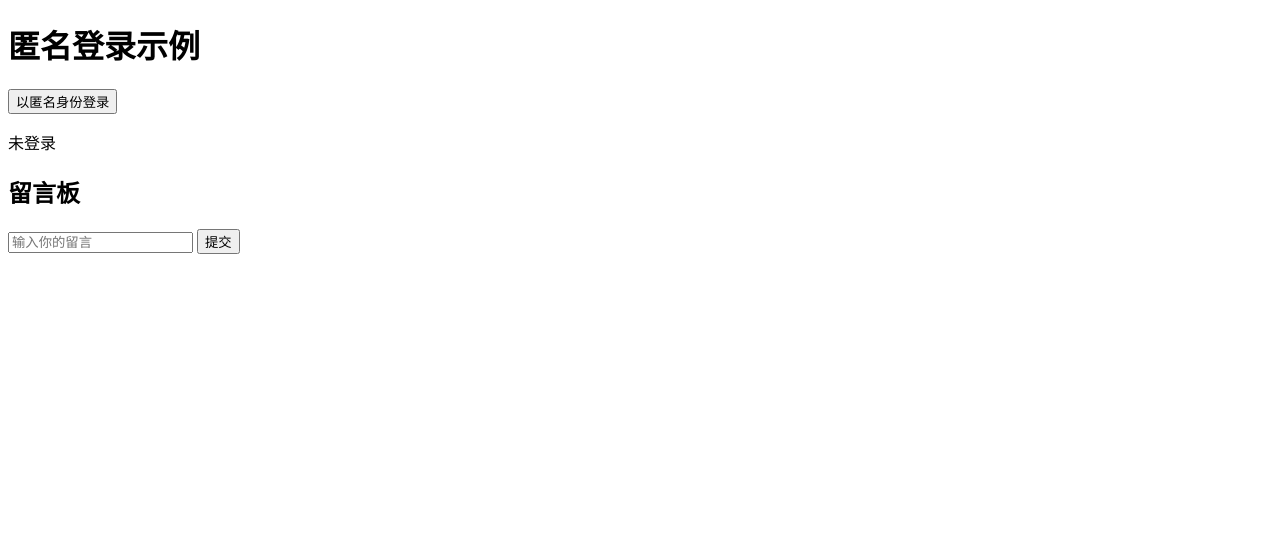
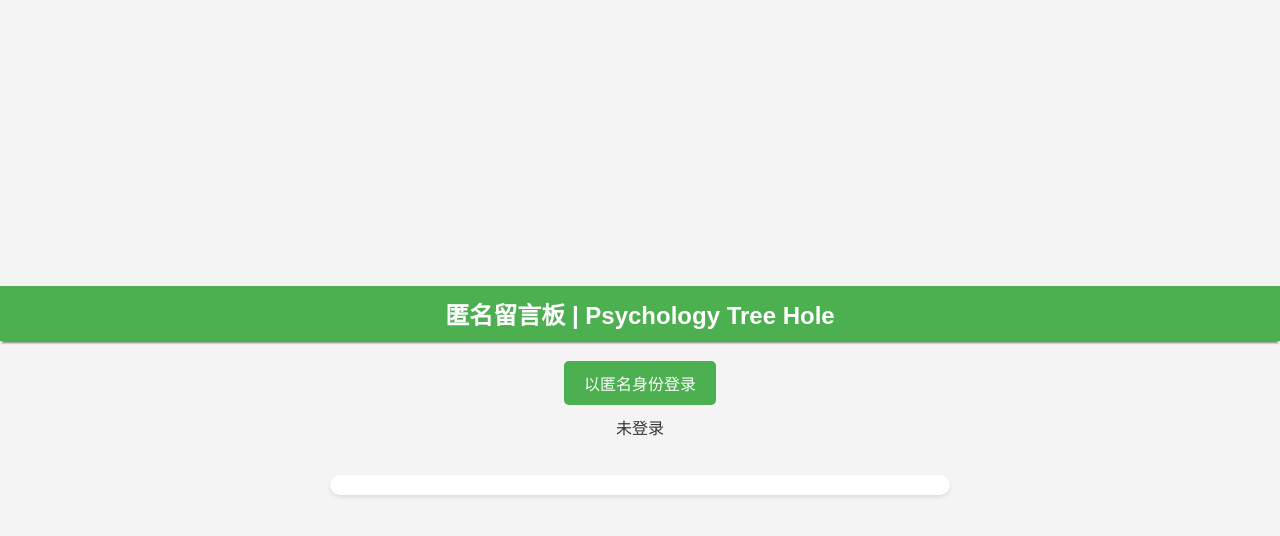
Before and after one commit to FOOKYUENMA/psyfookyuen, a plain HTML site: page index.html in a window 1280 px wide. Drawn offline with Linux system fonts and the light colour scheme; no server answers.

Commit message:
Update index.html

```diff
--- a/index.html
+++ b/index.html
@@ -3,7 +3,7 @@
 <head>
     <meta charset="UTF-8">
     <meta name="viewport" content="width=device-width, initial-scale=1.0">
-    <title>匿名登录示例</title>
+    <title>匿名留言板 | Psychology Tree Hole</title>
     <script type="module">
         // Import the functions you need from the SDKs you need
         import { initializeApp } from "https://www.gstatic.com/firebasejs/10.13.0/firebase-app.js";
@@ -19,8 +19,8 @@
             projectId: "psyfookyuen",
             storageBucket: "psyfookyuen.appspot.com",
             messagingSenderId: "569638942261",
-            appId: "1:569638942261:web:d966920c0984b11138637c",
-            measurementId: "G-7V252NYNTW"
+            appId: "1:569638942261:web:fdfdf15685295a9f38637c",
+            measurementId: "G-462C1MM5QQ"
         };
 
         // Initialize Firebase
@@ -35,10 +35,12 @@
                 .then(() => {
                     console.log("用户以匿名身份登录成功");
                     document.getElementById("loginStatus").textContent = "匿名登录成功";
+                    document.getElementById("loginButton").style.display = "none"; // 隐藏登录按钮
+                    document.getElementById("messageForm").style.display = "block"; // 显示留言表单
                 })
                 .catch((error) => {
                     console.error("匿名登录失败", error);
-                    document.getElementById("loginStatus").textContent = "匿名登录失败";
+                    document.getElementById("loginStatus").textContent = "匿名登录失败，请重试。";
                 });
         }
 
@@ -75,6 +77,10 @@
         // Save a new message
         function addMessage() {
             const userText = document.getElementById('userText').value;
+            if (userText.trim() === '') {
+                alert("请输入留言内容");
+                return;
+            }
             const userId = auth.currentUser ? auth.currentUser.uid : 'unknown';
             set(ref(database, 'messages/' + Date.now()), {
                 text: userText,
@@ -90,15 +96,115 @@
             displayMessages();
         };
     </script>
+    <style>
+        body {
+            font-family: Arial, sans-serif;
+            background-color: #f4f4f4;
+            margin: 0;
+            padding: 0;
+            display: flex;
+            flex-direction: column;
+            align-items: center;
+            justify-content: center;
+            height: 100vh;
+            text-align: center;
+        }
+
+        header {
+            background-color: #4CAF50;
+            color: white;
+            padding: 10px 0;
+            width: 100%;
+            box-shadow: 0 4px 2px -2px gray;
+        }
+
+        h1 {
+            margin: 0;
+            font-size: 24px;
+        }
+
+        #loginButton {
+            margin-top: 20px;
+            padding: 10px 20px;
+            font-size: 16px;
+            background-color: #4CAF50;
+            color: white;
+            border: none;
+            border-radius: 5px;
+            cursor: pointer;
+        }
+
+        #loginButton:hover {
+            background-color: #45a049;
+        }
+
+        #loginStatus {
+            margin-top: 10px;
+            font-size: 16px;
+            color: #333;
+        }
+
+        #messageForm {
+            display: none;
+            margin-top: 20px;
+        }
+
+        #userText {
+            width: 80%;
+            padding: 10px;
+            margin: 10px 0;
+            border: 1px solid #ccc;
+            border-radius: 5px;
+            font-size: 16px;
+        }
+
+        #submitButton {
+            padding: 10px 20px;
+            font-size: 16px;
+            background-color: #4CAF50;
+            color: white;
+            border: none;
+            border-radius: 5px;
+            cursor: pointer;
+        }
+
+        #submitButton:hover {
+            background-color: #45a049;
+        }
+
+        #messages {
+            width: 80%;
+            max-width: 600px;
+            margin: 20px auto;
+            padding: 10px;
+            background-color: white;
+            border-radius: 10px;
+            box-shadow: 0 2px 4px rgba(0,0,0,0.1);
+            text-align: left;
+            max-height: 300px;
+            overflow-y: auto;
+        }
+
+        #messages p {
+            margin: 10px 0;
+            padding: 10px;
+            background-color: #f9f9f9;
+            border-radius: 5px;
+            box-shadow: 0 1px 2px rgba(0,0,0,0.1);
+        }
+    </style>
 </head>
 <body>
-    <h1>匿名登录示例</h1>
-    <button onclick="anonymousLogin()">以匿名身份登录</button>
+    <header>
+        <h1>匿名留言板 | Psychology Tree Hole</h1>
+    </header>
+    <button id="loginButton" onclick="anonymousLogin()">以匿名身份登录</button>
     <p id="loginStatus">未登录</p>
 
-    <h2>留言板</h2>
-    <input type="text" id="userText" placeholder="输入你的留言">
-    <button onclick="addMessage()">提交</button>
+    <div id="messageForm">
+        <input type="text" id="userText" placeholder="输入你的留言">
+        <button id="submitButton" onclick="addMessage()">提交</button>
+    </div>
 
     <div id="messages"></div>
 </body>
```
